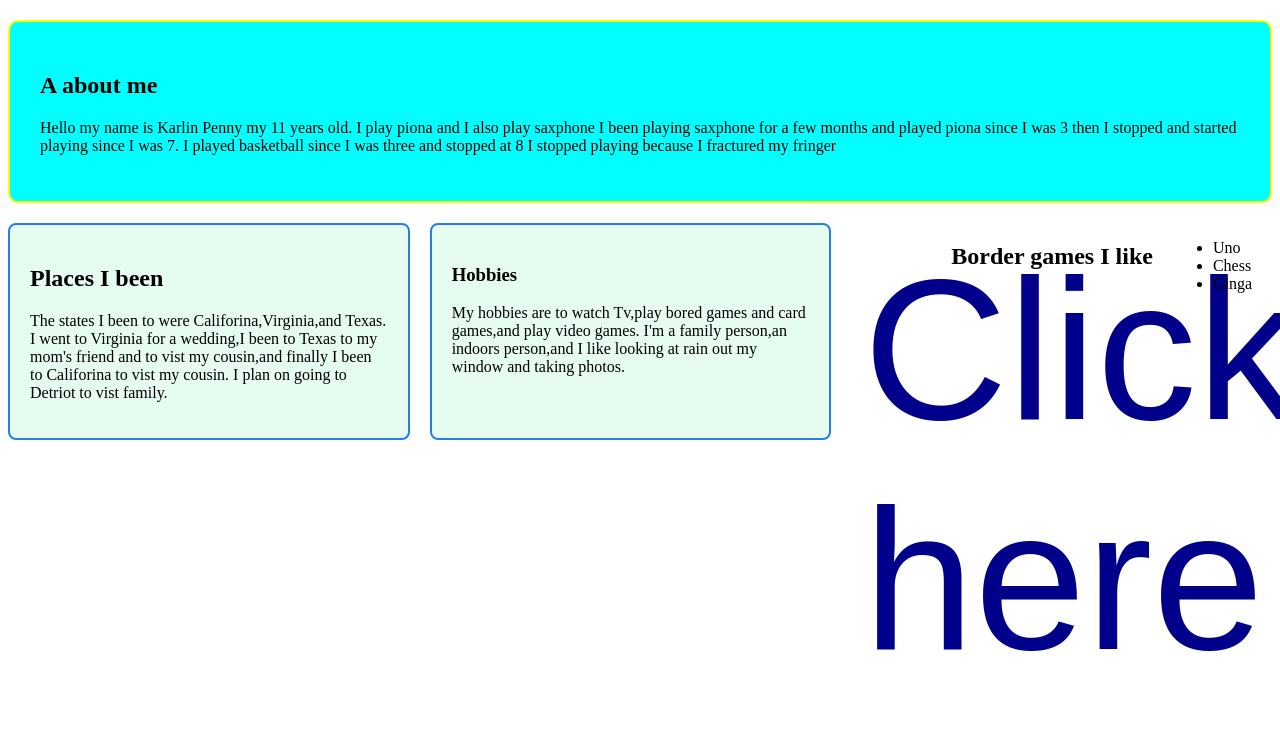
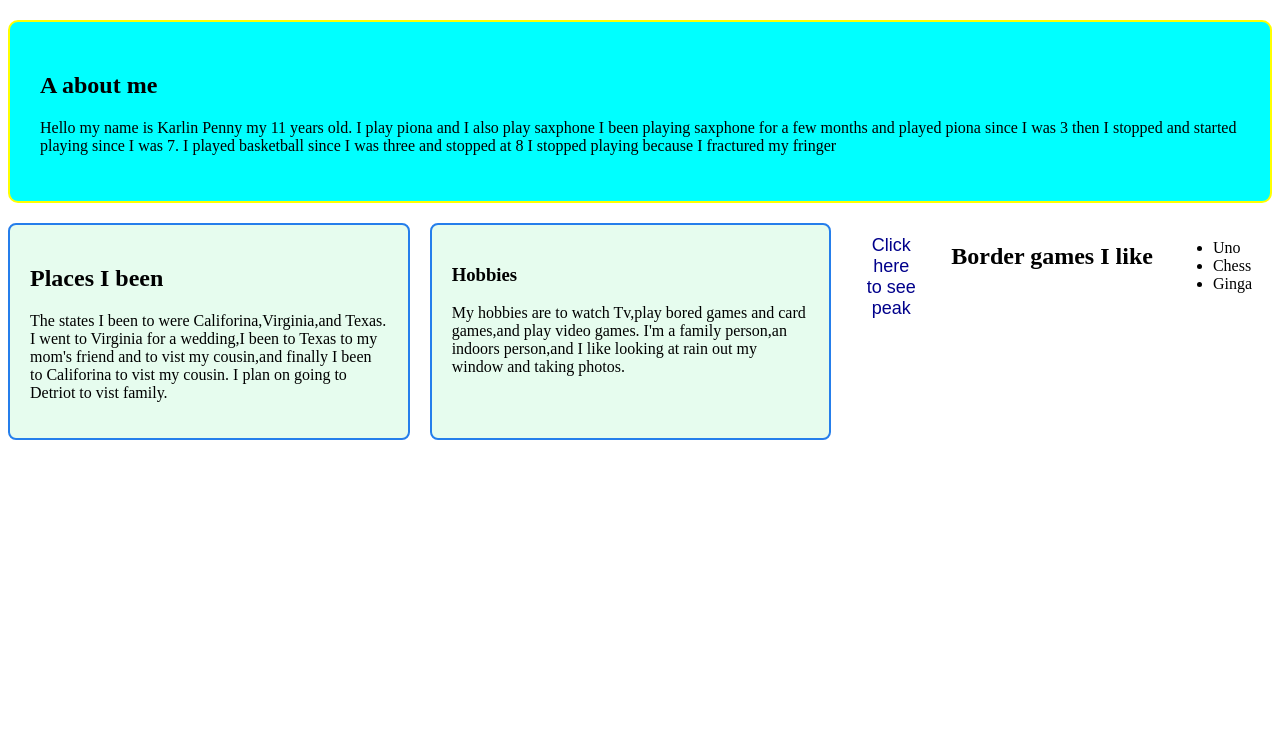
Before and after one commit to 0126kwayne-lang/personal-project, a plain HTML site: page index.html in a window 1280 px wide. Shown: the top 747 px of the page. Drawn offline with Linux system fonts and the light colour scheme.

Commit message:
changed font size

```diff
--- a/Style.css
+++ b/Style.css
@@ -30,6 +30,6 @@ button{
     height: 30px;
     width: 80px;
     color: darkblue;
-    font-size: 200px;
+    font-size: 18px;
     cursor: pointer;
 }
```
